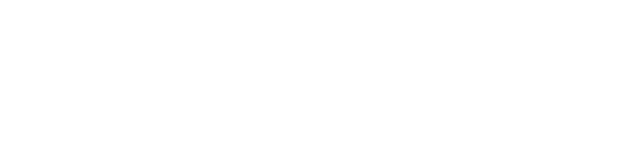
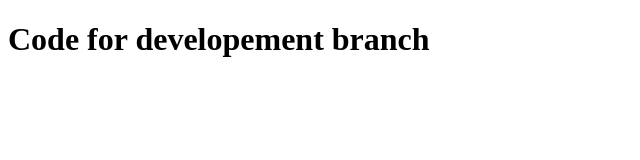
Before and after one commit to ashiouzzaman/first-website, a plain HTML site: page index.html in a window 1280 px wide. Shown: the whole page, without its empty margins (0-640 px from the left). Drawn offline with Linux system fonts and the light colour scheme.

Commit message:
devlop branch

```diff
--- a/index.html
+++ b/index.html
@@ -8,5 +8,7 @@
 </head>
 <body>
 
+    <h1>Code for developement branch</h1>
+
 </body>
 </html>
```
